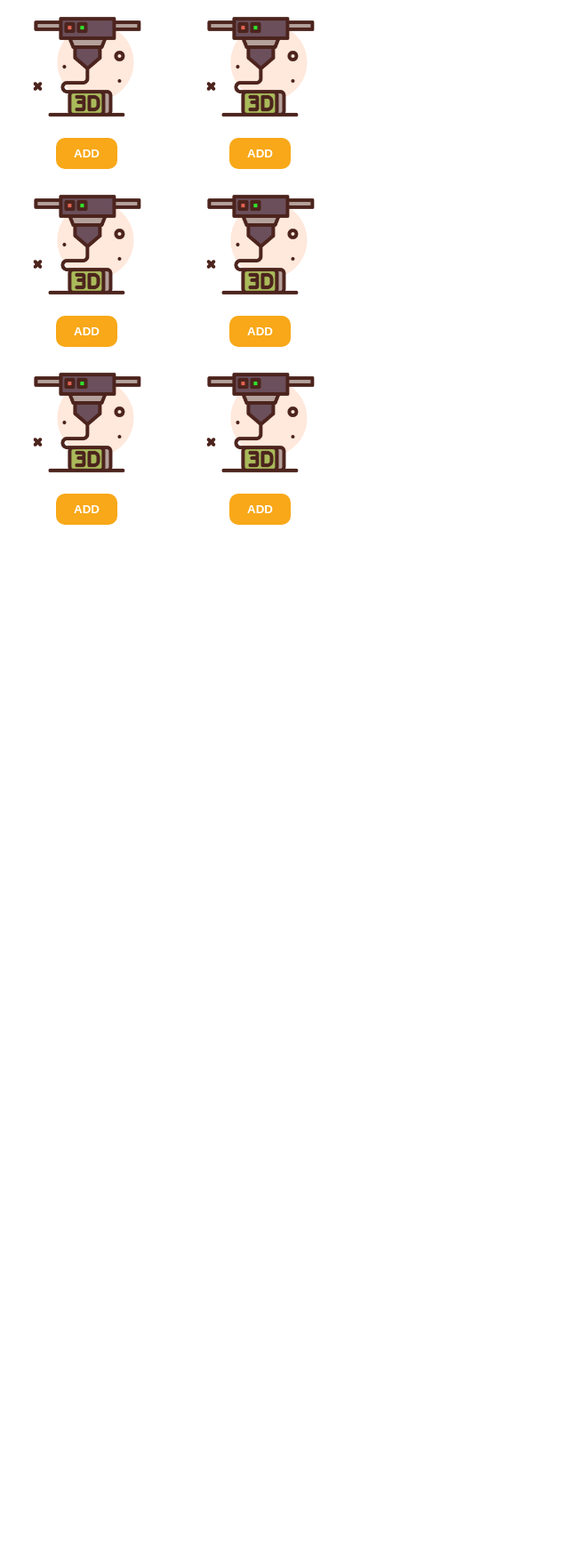
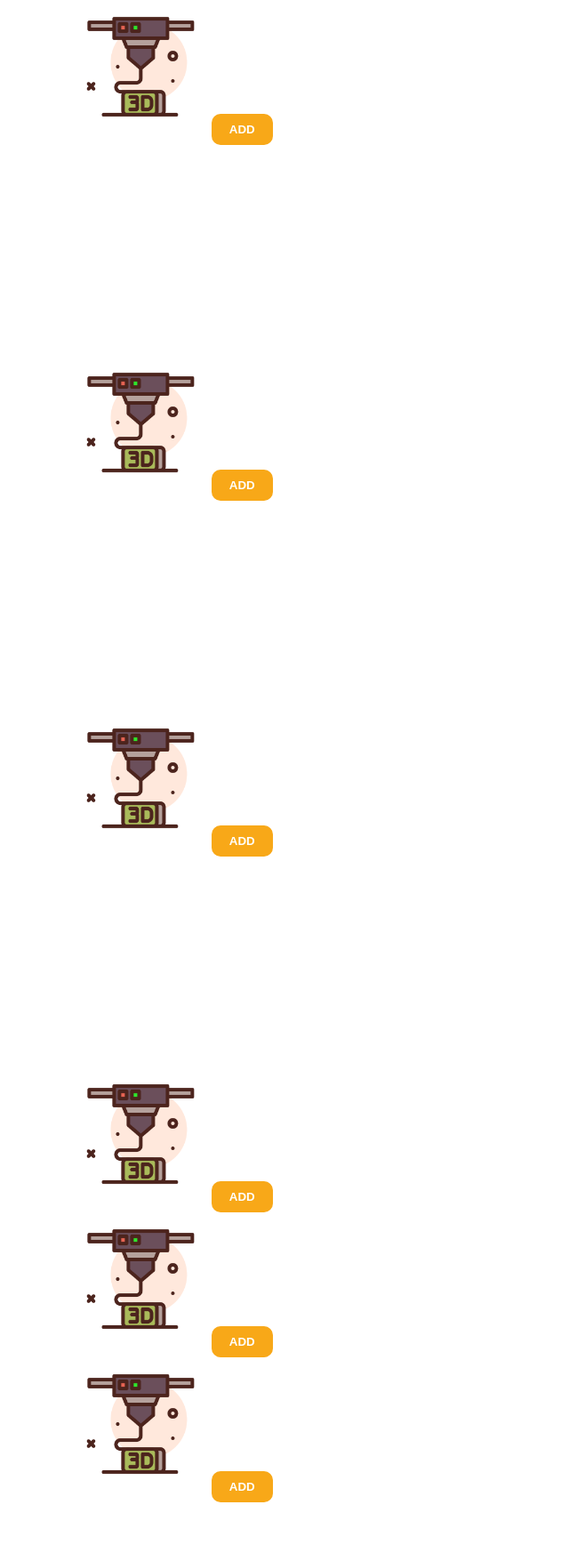
Before and after one commit to DKBelka/BlueSquirrel3DwebAPP, a PHP site: page / in a window 1280 px wide. Shown: the whole page at 89% size, without its empty margins (0-640 px from the left). Before the commit the page ends 590 px from the top, so only its background shows below. Run offline with PHP 8.4, Linux system fonts and the light colour scheme; some libraries are stand-ins or nearby versions.

Commit message:
Update style.css

```diff
--- a/style.css
+++ b/style.css
@@ -12,8 +12,8 @@ body {
 
 .inner {
 	display: grid;
-	grid-template-columns: 1fr 1fr;
-	grid-template-rows: 200px 200px 200px;
+	grid-template-columns: 1fr;
+	grid-template-rows: 400px 400px 400px;
 }
 
 .img {
```
